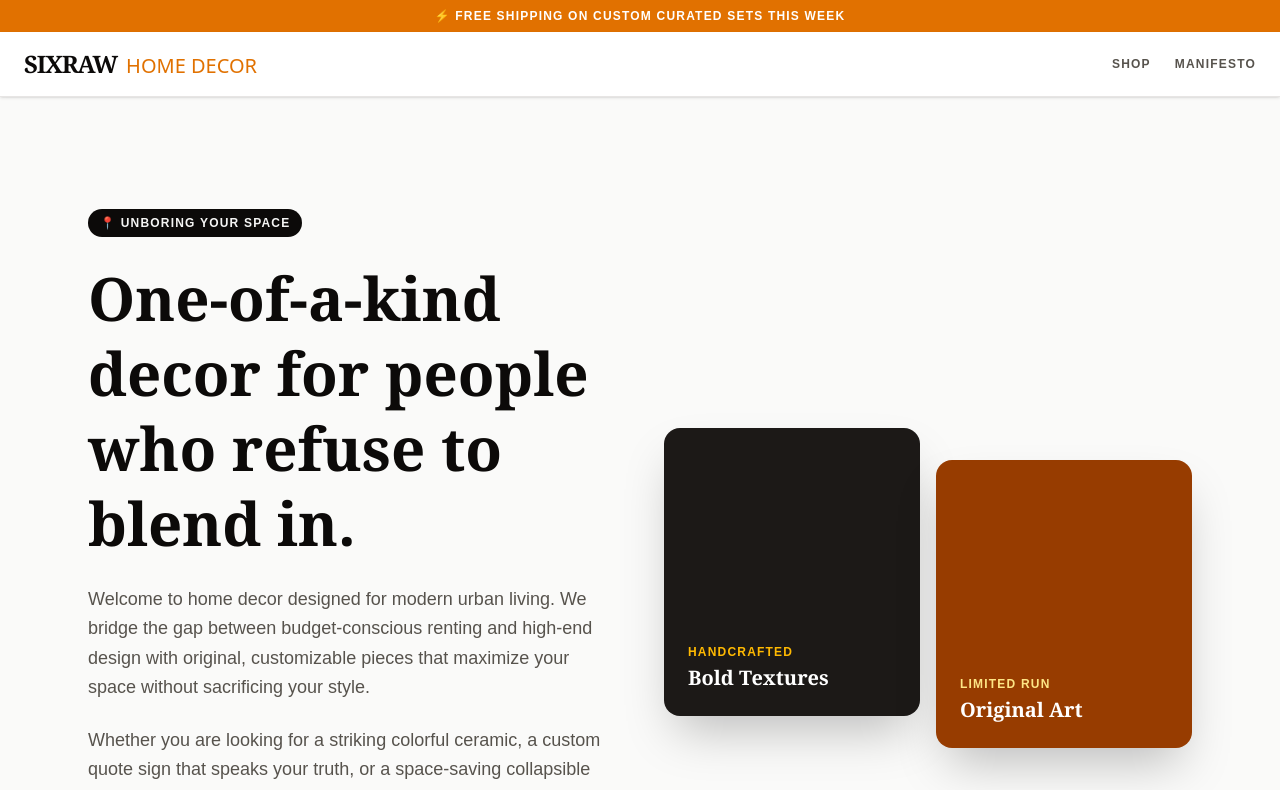
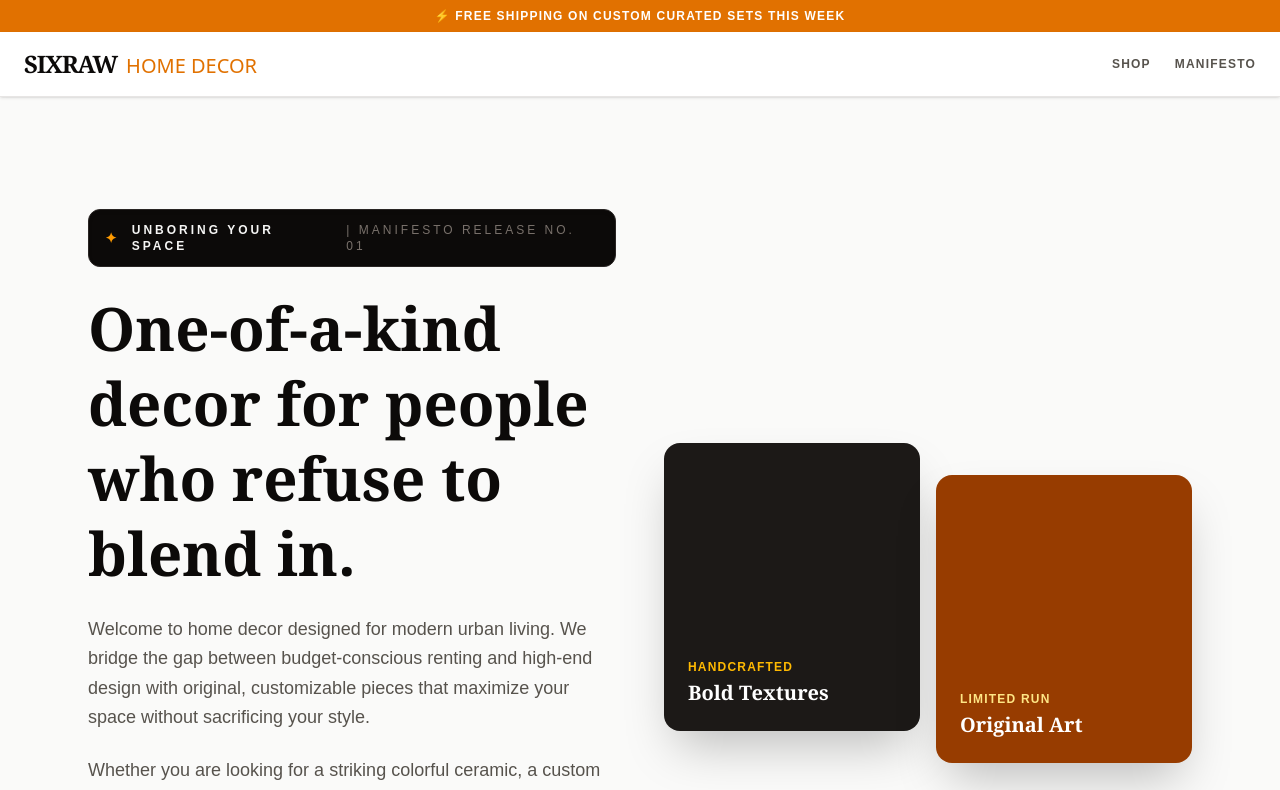
Before and after one commit to Troublesumraw-ux/six-raw-music, a Next.js app: page / in a window 1280 px wide. Shown: the top 790 px of the page. Built offline with nearby package versions, Linux system fonts and the light colour scheme.

Commit message:
Revamp hero section with new design and text
Updated the hero section to enhance styling and text.

```diff
--- a/app/page.tsx
+++ b/app/page.tsx
@@ -22,9 +22,12 @@ export default function Home() {
       {/* Hero Section */}
       <section className="max-w-6xl mx-auto px-6 py-16 md:py-28 grid md:grid-cols-2 gap-12 items-center">
         <div className="space-y-6">
-          <div className="inline-block bg-stone-950 text-stone-100 text-xs font-bold uppercase tracking-widest px-3 py-1.5 rounded-full">
-            📍 UNBORING YOUR SPACE
-          </div>
+         <div className="w-full bg-stone-950 text-stone-100 text-xs font-black uppercase tracking-[0.25em] py-3 px-4 rounded-xl flex items-center gap-3 border border-stone-800 shadow-inner">
+  <span className="text-amber-500 text-sm">✦</span>
+  <span>Unboring your space</span>
+  <span className="hidden sm:inline text-stone-500 font-normal">| Manifesto Release No. 01</span>
+</div>
+
           <h1 style={{ fontFamily: 'Georgia, serif' }} className="text-4xl md:text-6xl font-black text-stone-950 leading-tight">
             One-of-a-kind decor for people who refuse to blend in.
           </h1>
```
